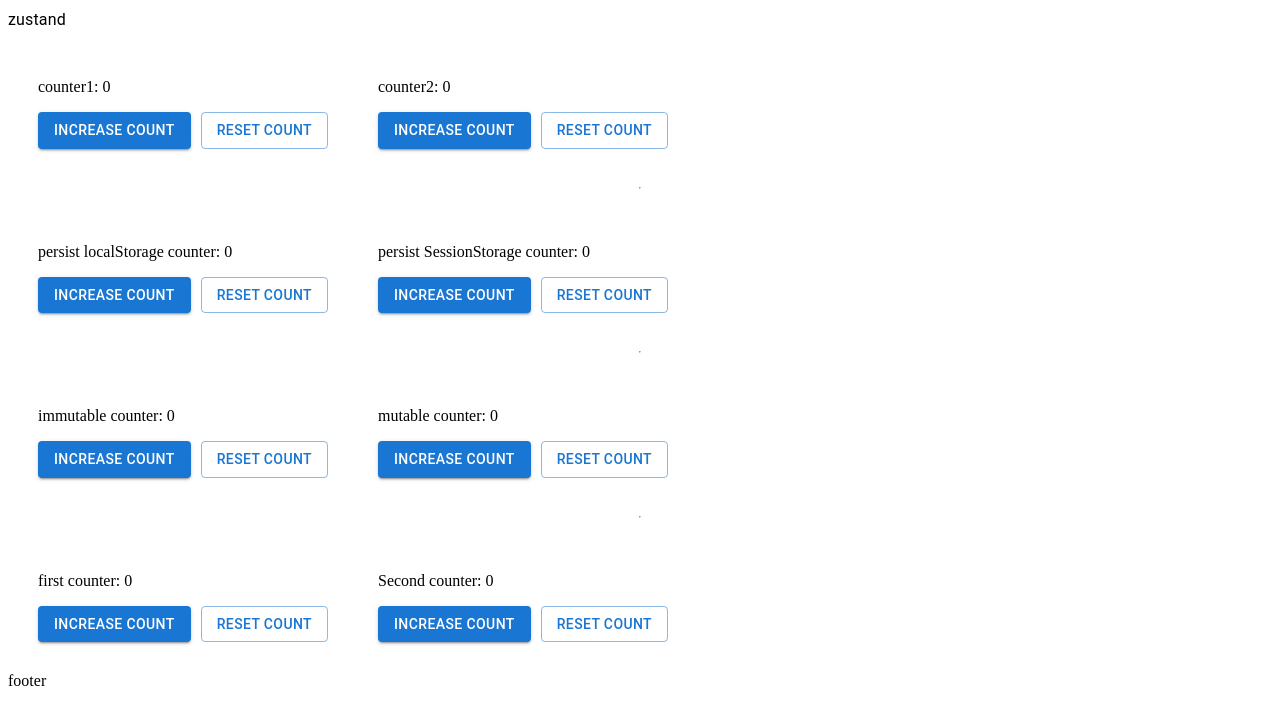
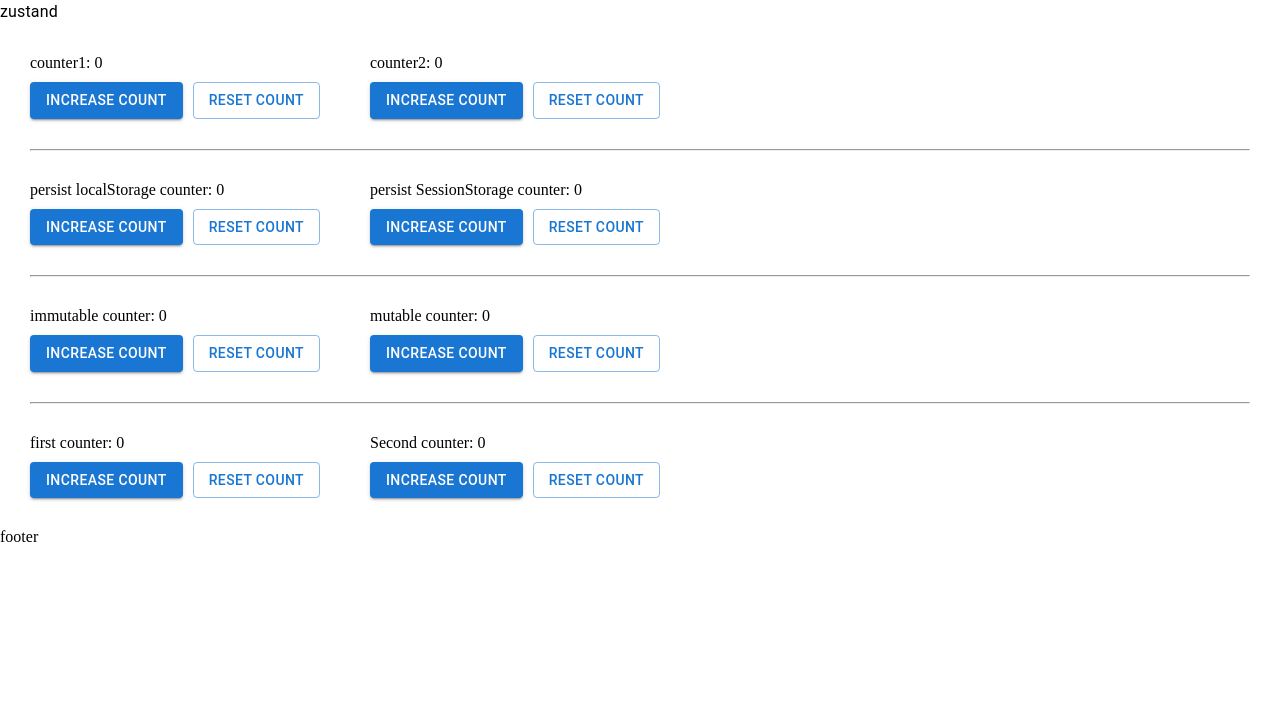
Before and after one commit to calm1205/vite-sandbox, a React (Vite) app: page / in a window 1280 px wide. Shown: the top 724 px of the page. Built offline with nearby package versions, Linux system fonts and the light colour scheme.

Commit message:
[feature] reset margin & padding

```diff
--- /dev/null
+++ b/index.css
@@ -0,0 +1,4 @@
+* {
+  margin: 0;
+  padding: 0;
+}
--- a/index.html
+++ b/index.html
@@ -3,9 +3,11 @@
   <head>
     <meta charset="UTF-8" />
     <link rel="icon" type="image/svg+xml" href="/vite.svg" />
+    <link rel="stylesheet" href="./index.css" />
     <meta name="viewport" content="width=device-width, initial-scale=1.0" />
     <title>zustand-sandbox</title>
   </head>
+
   <body>
     <div id="root"></div>
     <script type="module" src="/src/main.tsx"></script>
```
